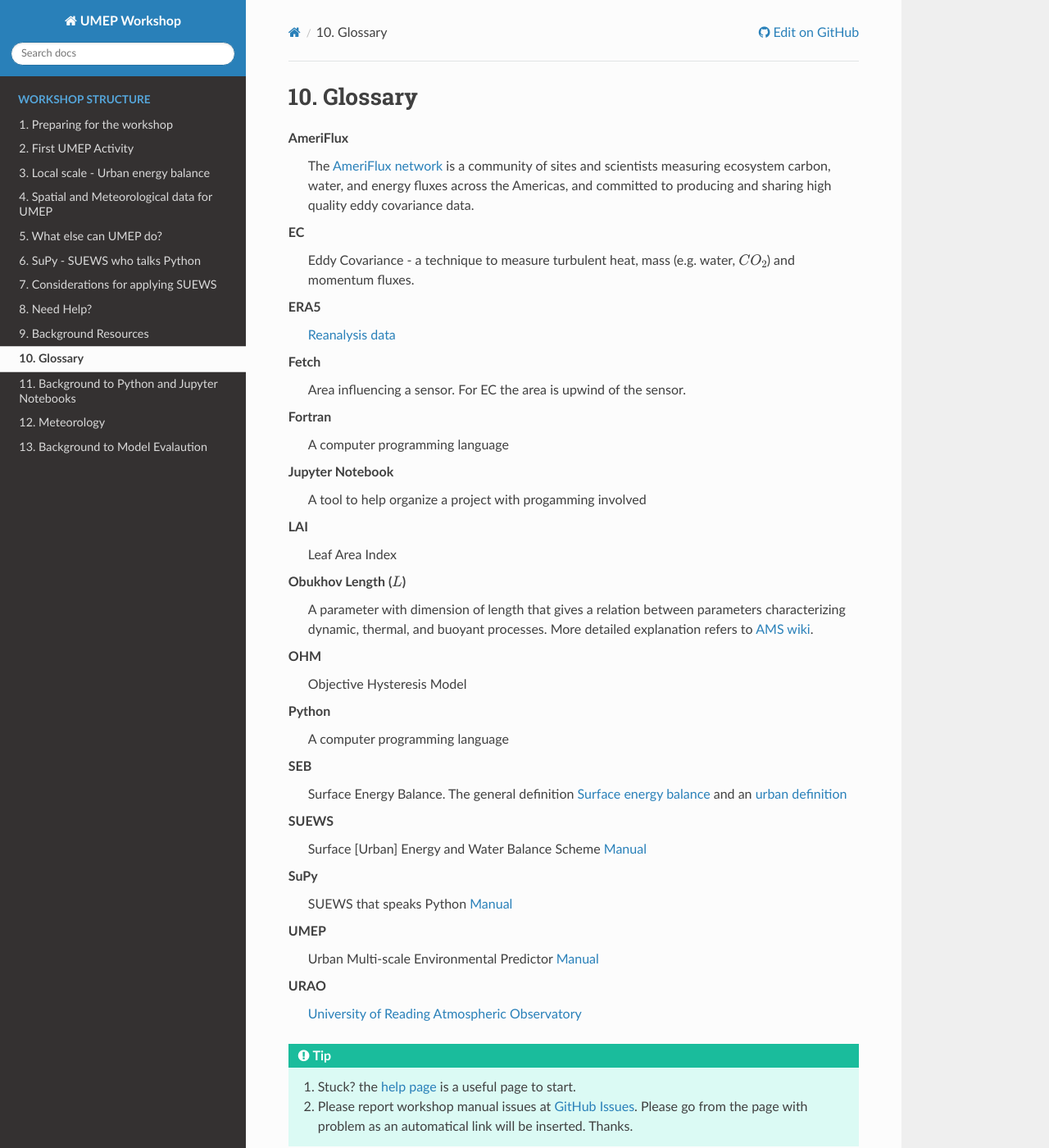
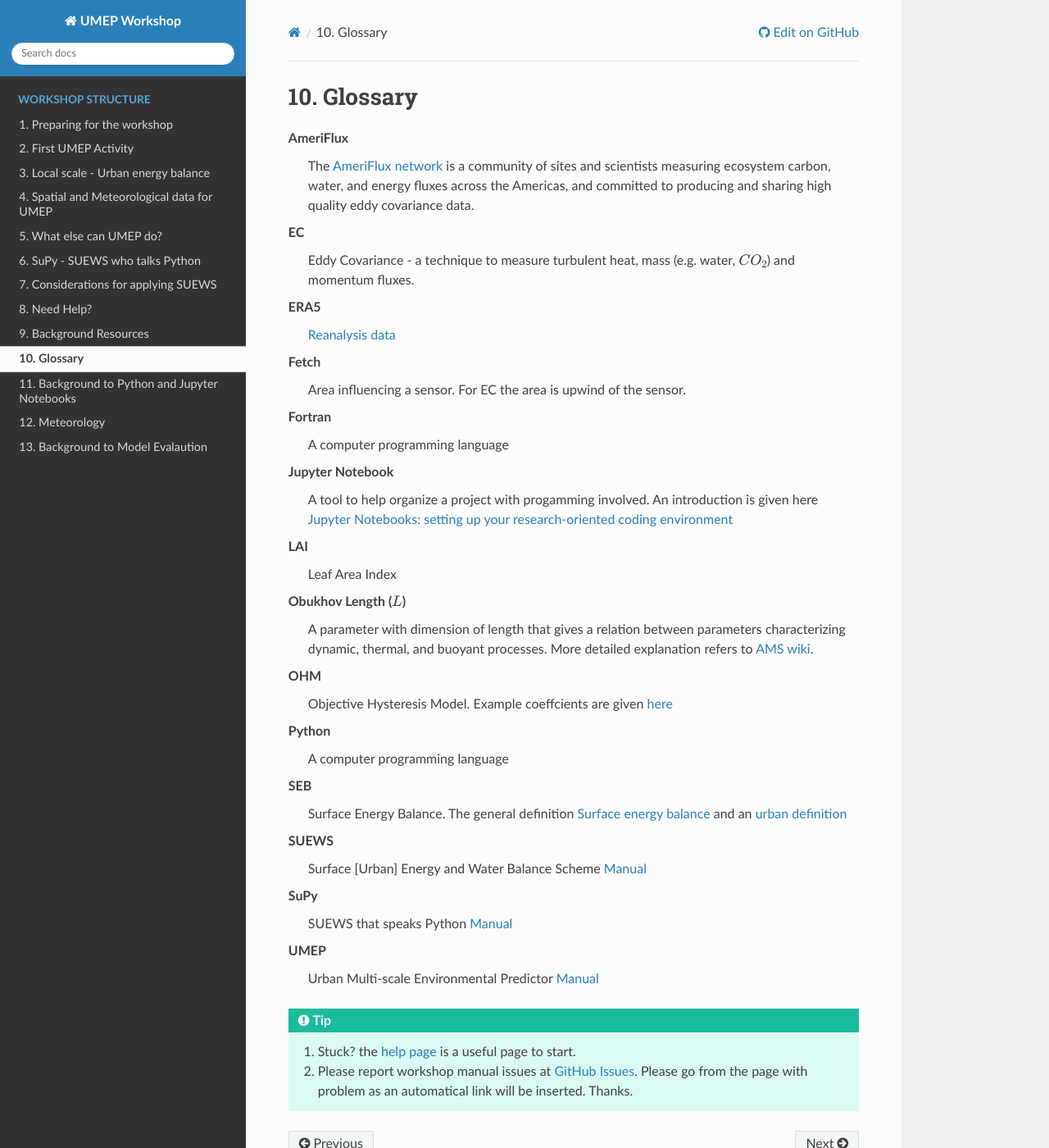
Before and after one commit to Urban-Meteorology-Reading/UMEP-Workshop, a Sphinx documentation site: the page built from source/BackGroundMet/BGM1.rst, in a window 1280 px wide and 1400 px high. Shown: the whole window at 82% size. Built offline with Sphinx 7.4.7 and the Read the Docs theme 2.0.0, drawn with Linux system fonts in a browser that asks for light colours.

Commit message:
Update BGM1.rst

```diff
--- a/source/BackGroundMet/BGM1.rst
+++ b/source/BackGroundMet/BGM1.rst
@@ -31,10 +31,7 @@
         Area influencing a sensor. For EC the area is upwind of the sensor.
 
     OHM
-        Objective Hysteresis Model
-
-    URAO
-        `University of Reading Atmospheric Observatory <http://www.met.reading.ac.uk/observatorymain/>`_
+        Objective Hysteresis Model. Example coeffcients are given `here <https://suews.readthedocs.io/en/latest/input_files/SUEWS_SiteInfo/Typical_Values.html?highlight=ohm#ohm-coefficients>`_
 
     SEB
         Surface Energy Balance. The general definition :ref:`SEB` and an `urban definition <https://suews.readthedocs.io/en/latest/introduction.html>`_
@@ -59,7 +56,7 @@
 
 
     Jupyter Notebook
-        A tool to help organize a project with progamming involved
+        A tool to help organize a project with progamming involved. An introduction is given here :ref:`JN1`
 
     Fortran
         A computer programming language
```
